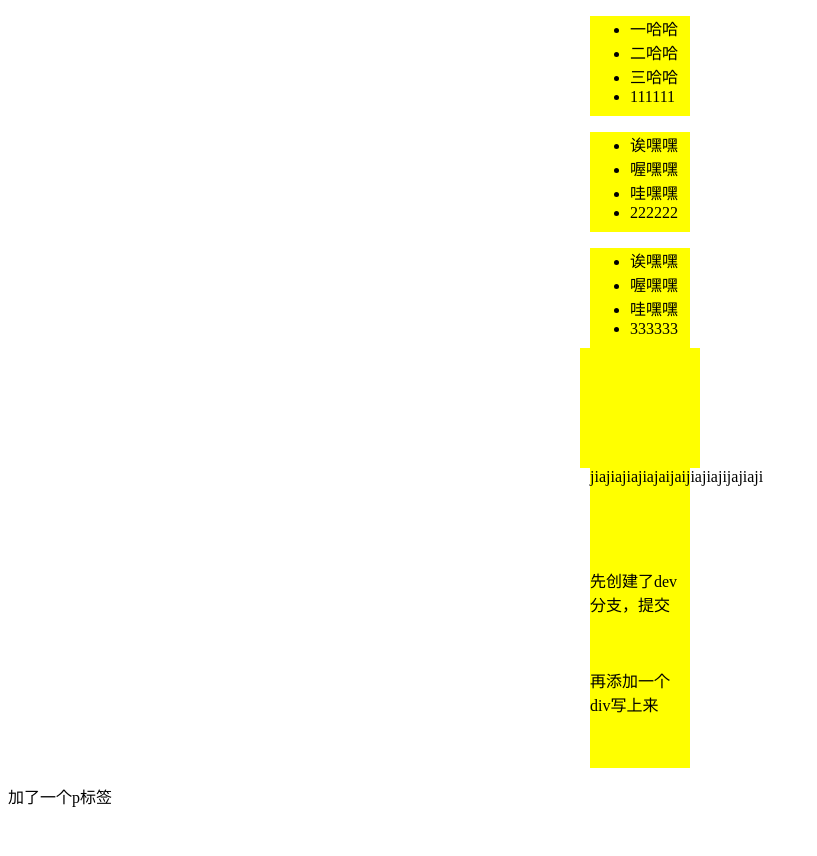
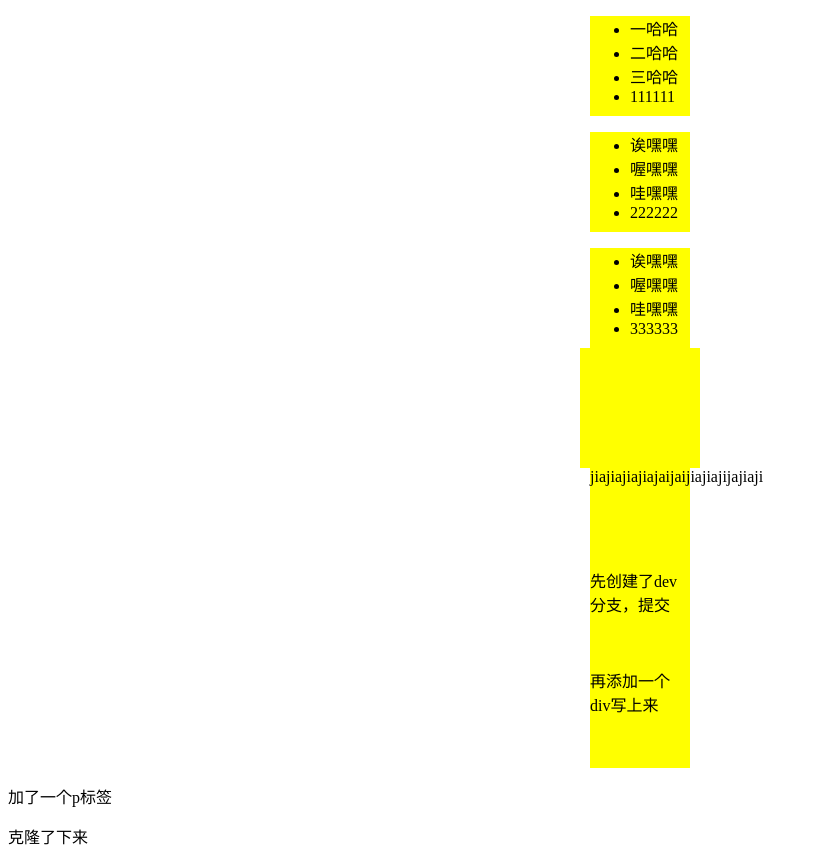
Before and after one commit to bigwhale666/Whale_1, a plain HTML site: page index.html in a window 1280 px wide. Shown: the whole page, without its empty margins (0-817 px from the left). Before the commit the page ends 824 px from the top, so only its background shows below. Drawn offline with Linux system fonts and the light colour scheme.

Commit message:
克隆了

```diff
--- a/index.html
+++ b/index.html
@@ -51,5 +51,6 @@
     <div>先创建了dev分支，提交</div>
     <div>再添加一个div写上来</div>
     <p>加了一个p标签</p>
+    <span>克隆了下来</span>
 </body>
 </html>
```
